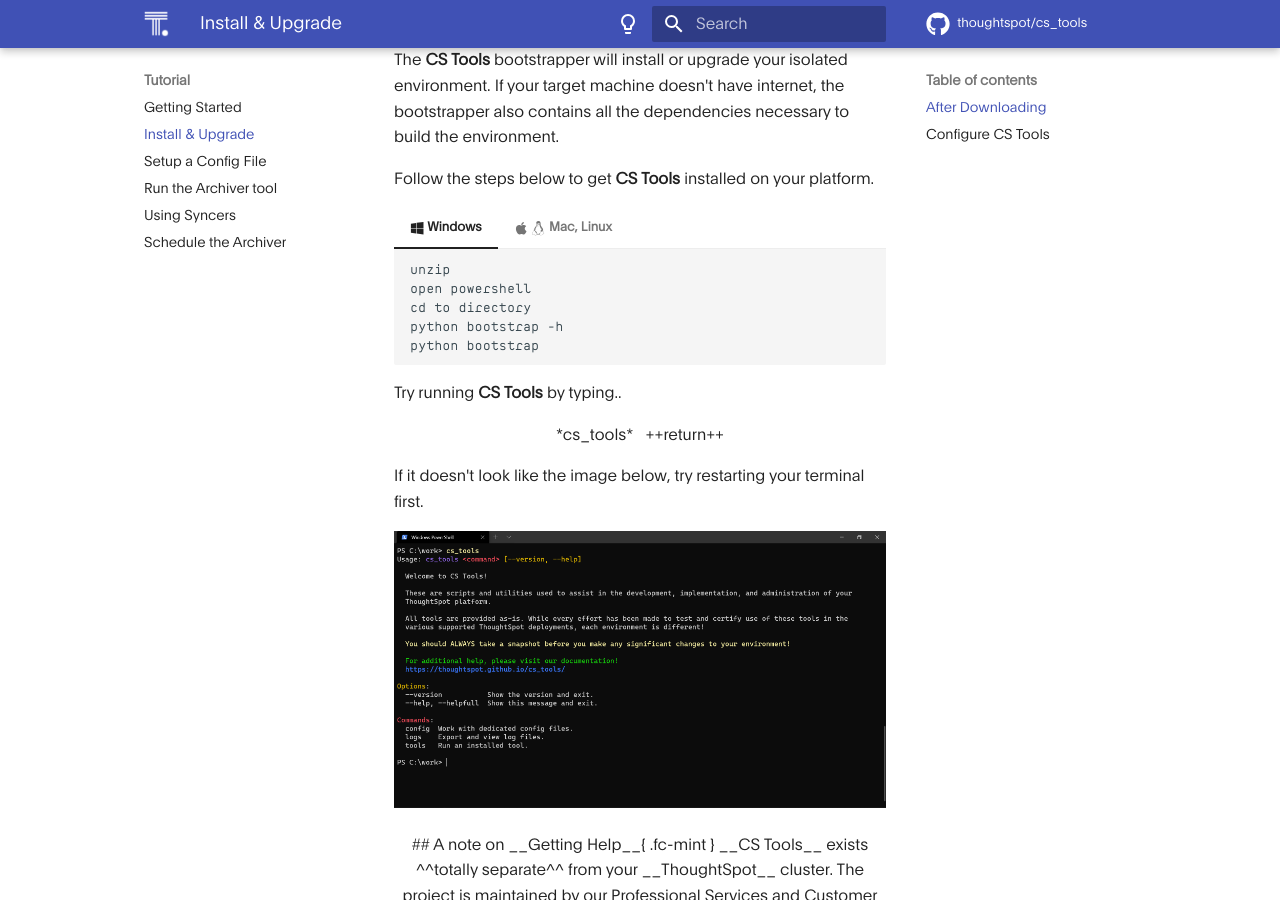
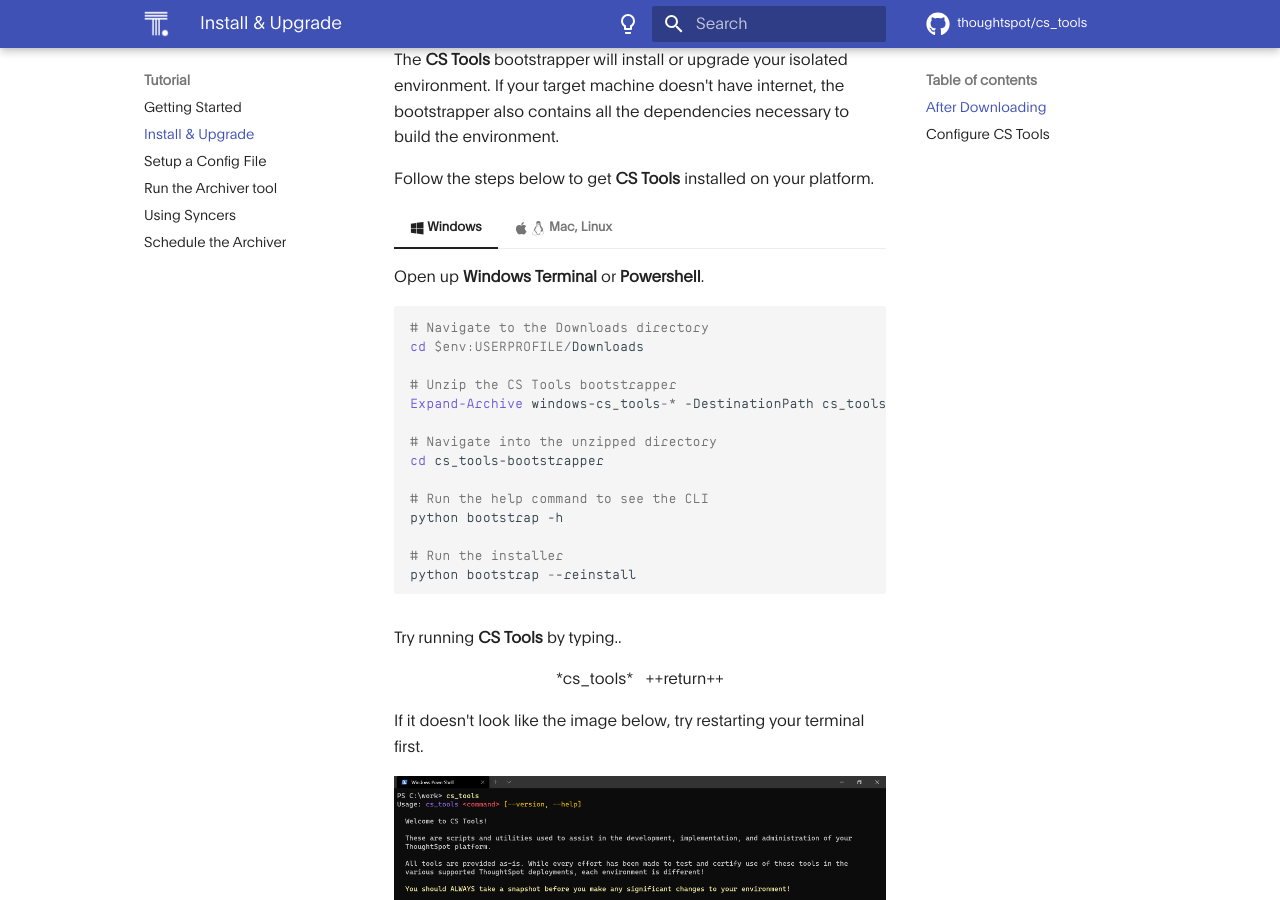
Before and after one commit to thoughtspot/cs_tools, an MkDocs documentation site: the page built from docs/tutorial/install.md, in a window 1280 px wide and 900 px high, scrolled down 653 px. Built offline with MkDocs 1.6.1 and Material for MkDocs 9.7.7, drawn with Linux system fonts in a browser that asks for light colours; some web fonts are replaced; comment, search, counter and statistics services are not loaded.

Commit message:
🧹 windows cleanup

````diff
--- a/docs/tutorial/install.md
+++ b/docs/tutorial/install.md
@@ -70,21 +70,44 @@
 
 === ":fontawesome-brands-windows: Windows"
 
-    ```
-    unzip
-    open powershell
-    cd to directory
+    Open up __Windows Terminal__ or __Powershell__.
+
+    ```powershell
+    # Navigate to the Downloads directory
+    cd $env:USERPROFILE/Downloads
+
+    # Unzip the CS Tools bootstrapper
+    Expand-Archive windows-cs_tools-* -DestinationPath cs_tools-bootstrapper
+
+    # Navigate into the unzipped directory
+    cd cs_tools-bootstrapper
+
+    # Run the help command to see the CLI
     python bootstrap -h
-    python bootstrap
+
+    # Run the installer
+    python bootstrap --reinstall
     ```
 
 === ":fontawesome-brands-apple: :fontawesome-brands-linux: Mac, Linux"
 
-    ```
-    open terminal
-    cd to directory
+    Open up a new __Terminal__ window.
+
+    ```bash
+    # Navigate to the Downloads directory
+    cd $HOME/Downloads
+
+    # Unzip the CS Tools bootstrapper
+    unzip *-cs_tools-* -d cs_tools-bootstrapper
+
+    # Navigate into the unzipped directory
+    cd cs_tools-bootstrapper
+
+    # Run the help command to see the CLI
     python bootstrap -h
-    python bootstrap
+
+    # Run the installer
+    python bootstrap --reinstall
     ```
 
 Try running __CS Tools__ by typing..
````
Also changed, not shown: docs/tutorial/config.md (+1 -1 lines), docs/tutorial/schedule.md (+3 -3 lines).
